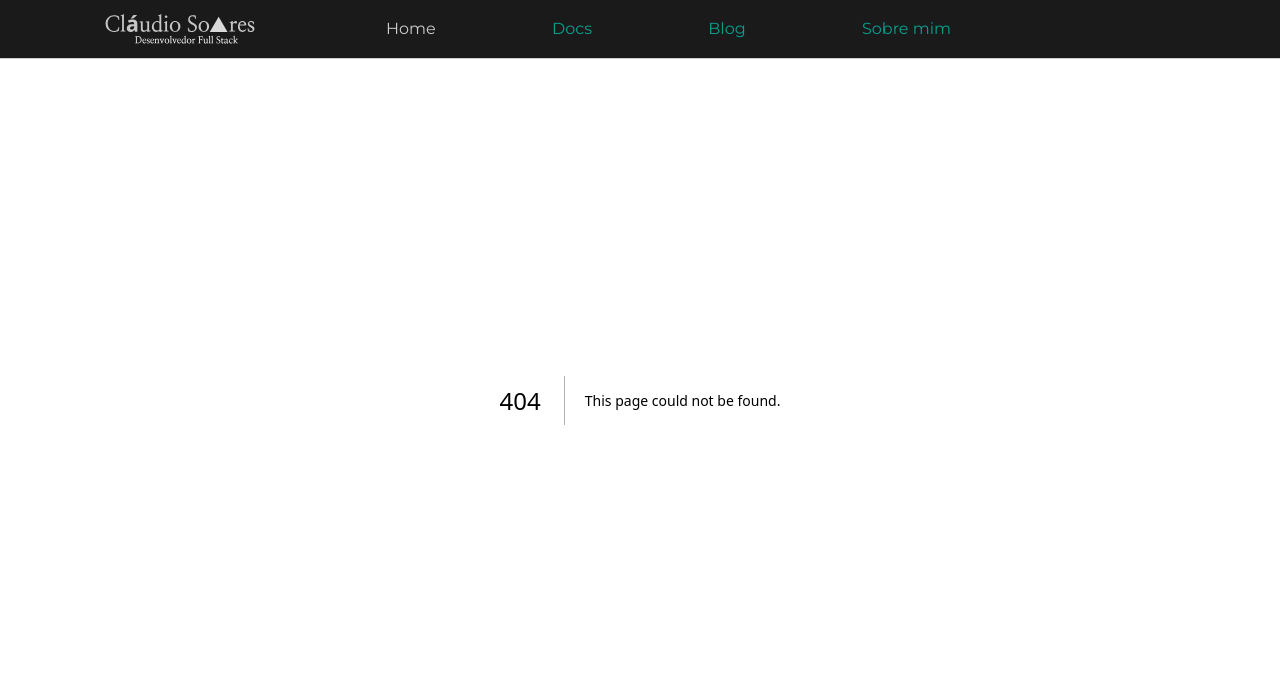
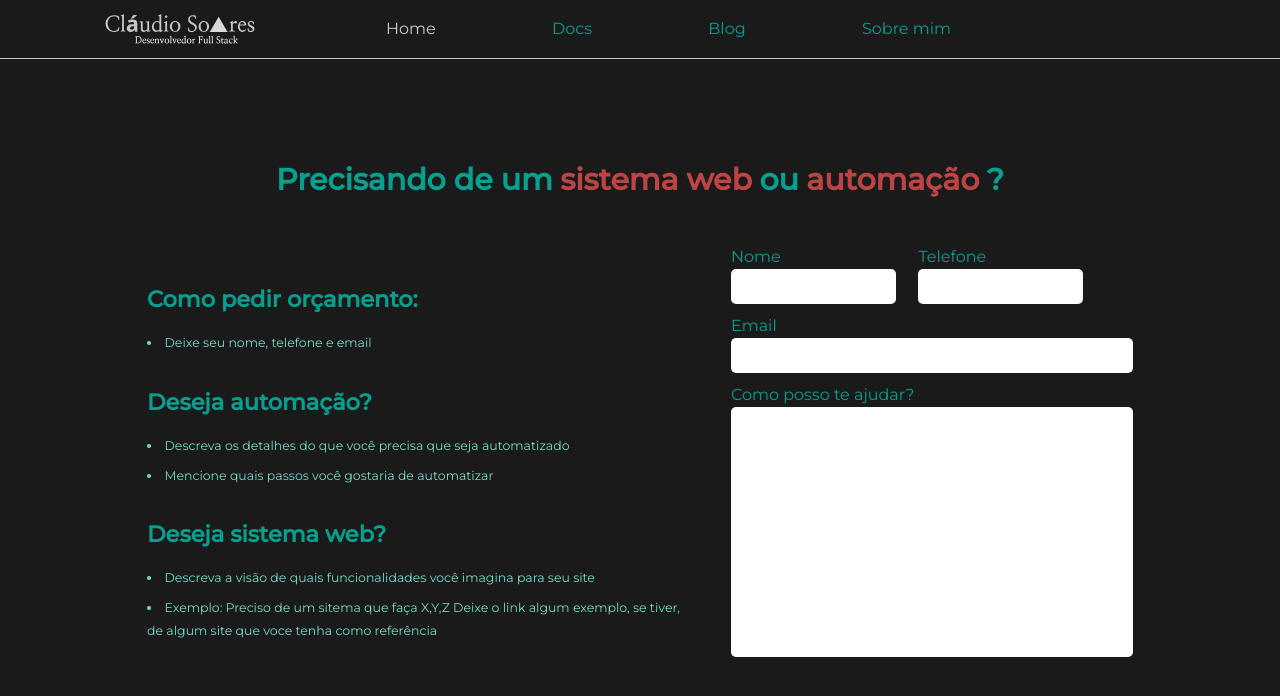
Before and after one commit to claudioares/portfolio_app, a Next.js app: page /talkToMe in a window 1280 px wide. Before the commit this address had no page. Shown: the top 696 px of the page. Built offline with nearby package versions, Linux system fonts and the light colour scheme.

Commit message:
:feature add page of talkeToMe

```diff
--- a/package.json
+++ b/package.json
@@ -16,6 +16,7 @@
     "react-spring": "^9.7.3"
   },
   "devDependencies": {
+    "@tailwindcss/typography": "^0.5.10",
     "@types/gsap": "^3.0.0",
     "@types/node": "^20",
     "@types/react": "^18",
--- /dev/null
+++ b/src/app/aboutme/page.tsx
@@ -0,0 +1,33 @@
+export default function Aboutme () {
+    return (
+        <>
+            <div className="bg-black h-screen pt-[5.9rem]">
+                <h1 className="text-grey text-center">Um pouco sobre minha tragetória</h1>
+
+                <div className="text-grey flex flex-col text-center">
+                    <p>
+                        Olá, eu sou Claudio Soares, um entusiasta da programação com uma jornada de 2 anos explorando e aprimorando minhas habilidades no mundo do desenvolvimento de software.
+                        Minha jornada educacional inclui a conclusão de um curso de desenvolvimento de software pela Cubos Academy, onde mergulhei em conceitos fundamentais e práticas avançadas
+                        que solidificaram minha base técnica. Ao longo dos anos, participei ativamente de diversos projetos desafiadores, contribuindo para a minha bagagem profissional e aprimorando
+                        minhas habilidades práticas. Essas experiências me proporcionaram a oportunidade de aplicar meu conhecimento teórico em ambientes do mundo real, enfrentando desafios e
+                        aprendendo continuamente. Atualmente, estou imerso em minha jornada acadêmica, cursando Inteligência Artificial. Essa fascinante área da computação é minha paixão, e estou
+                        empolgado em explorar suas complexidades enquanto contribuo para o avanço da tecnologia. Minha dedicação aos estudos vai além das salas de aula, pois busco constantemente por
+                        novas tecnologias e tendências em inteligência artificial, mantendo-me atualizado com as últimas inovações. Minha abordagem para o desenvolvimento de software é centrada em
+                        boas práticas de programação e na busca pela eficiência e elegância em minhas soluções. Acredito firmemente na importância de seguir padrões de qualidade e adotar metodologias
+                        ágeis para garantir a entrega de produtos de software de alto nível.
+                    </p>
+                    <p>
+                        Este site serve como meu portfólio, uma vitrine digital onde compartilho meus projetos,
+                        conquistas e conhecimentos. Estou sempre aberto a novas oportunidades e colaborações.
+                        Se você compartilha meu entusiasmo pelo mundo da programação e inteligência artificial,
+                        estou ansioso para conectar e explorar novos horizontes juntos.
+                    </p>
+                    <p>
+                        Obrigado por visitar meu portfólio. Vamos criar algo extraordinário!
+                    </p>
+                </div>
+
+            </div>
+        </>
+    )
+}
--- /dev/null
+++ b/src/app/blog/page.tsx
@@ -0,0 +1,9 @@
+export default function Blog () {
+    return(
+        <>
+            <div className="bg-black h-screen pt-[5.9rem] text-grey">
+                <h1>Este sera meu blog</h1>
+            </div>
+        </>
+    )
+}
--- a/src/app/components/Header/header.tsx
+++ b/src/app/components/Header/header.tsx
@@ -3,7 +3,9 @@ import Image from "next/image"
 import logo from "../../../../public/logo.svg"
 import {useLayoutEffect} from "react"
 import {gsap} from "gsap"
-// import {ScrollTrigger} from "gsap/ScrollTrigger"
+import Link from "next/link"
+
+
 
 export function MyHeader () {
 
@@ -25,15 +27,15 @@ export function MyHeader () {
 
     return(
         <>
-            <header id="header"  className="z-10 fixed w-[100%] h-[5.9rem] bg-black to-transparent flex justify-between items-center ps-[10.5rem] pe-[32.9rem] border-b-[0.1rem] border-y-grey">
+            <div id="header"  className="z-10 fixed w-[100%] h-[5.9rem] bg-black to-transparent flex justify-between items-center ps-[10.5rem] pe-[32.9rem] border-b-[0.1rem] border-y-grey">
                 <Image src={logo} alt="logo" className="w-[15rem] opacity-0" id="header_logo"/>
                 <ul className="flex h-[100%] justify-between w-[56.5rem] items-center text-green_clean">
-                    <li><a href="" className="text-grey" id="home">Home</a></li>
-                    <li><a href="" className=" hover:text-grey opacity-0" id="docs">Docs</a></li>
-                    <li><a href="" className=" hover:text-grey opacity-0"id="blog" >Blog</a></li>
-                    <li><a href="" className=" hover:text-grey opacity-0" id="aboutme">Sobre mim</a></li>
+                    <li><Link href="/" className="text-grey" id="home">Home</Link></li>
+                    <li><Link href="/docs" className=" hover:text-grey opacity-0" id="docs">Docs</Link></li>
+                    <li><Link href="/blog" className=" hover:text-grey opacity-0"id="blog" >Blog</Link></li>
+                    <li><Link href="/aboutme" className=" hover:text-grey opacity-0" id="aboutme">Sobre mim</Link></li>
                 </ul>
-            </header>
+            </div>
         </>
     )
 }
--- /dev/null
+++ b/src/app/docs/page.tsx
@@ -0,0 +1,9 @@
+export default function Docs () {
+    return(
+        <>
+            <div className="bg-black h-screen pt-[5.9rem] text-grey">
+                <h1>A estara meus documentos</h1>
+            </div>
+        </>
+    )
+}
--- a/src/app/page.tsx
+++ b/src/app/page.tsx
@@ -11,11 +11,10 @@ import {useLayoutEffect, useState} from "react"
 import {gsap} from "gsap"
 import {ScrollTrigger} from "gsap/ScrollTrigger"
 import { MyFooter } from "./components/footer/footer";
+import Link from "next/link";
 
 
 export default function Home() {
-
-  const [typing, setTyping] = useState(false)
 
   useLayoutEffect(()=>{
     gsap.to(".buttons_home", {
@@ -55,17 +54,11 @@ export default function Home() {
     }
   }, [])
 
-  useLayoutEffect(()=>{
-    setTimeout(()=>{
-      setTyping(true);
-    }, 1000)
-  }, [])
-
   return (
     <div className="home_one">
       <div className="primaries_infor_texts">
         <h3 className="h3_text_one">Transforme sua visão em realidade, com um toque de inovação!</h3>
-        {typing && <Typing formationDiscripition = "Desenvolvimento Full Stack"/>}
+        <Typing formationDiscripition = "Desenvolvimento Full Stack"/>
         <p className="p_text_one">
           Desenvolvimento Full Stack envolve habilidades abrangentes
           tanto no frontend quanto no backend, permitindo a criação
@@ -74,7 +67,7 @@ export default function Home() {
           garantindo soluções completas e eficientes.
         </p>
         <div className="buttons_home">
-          <button className="one">Fale comigo</button>
+        <Link href="/talkToMe"><button className="one">Fale comigo</button></Link>
           <button className="two">Saiba Mais...</button>
         </div>
       </div>
--- /dev/null
+++ b/src/app/talkToMe/page.tsx
@@ -0,0 +1,53 @@
+
+export default function TalkToMe () {
+    return(
+        <>
+            <div className="bg-black h-screen text-green_clean font-bold flex flex-col items-center pt-[15.7rem]">
+                <h1 className="flex gap-3 text-[3rem]">Precisando de um <p className="text-[#BD4444]">sistema web</p> ou <p className="text-[#BD4444]">automação</p>?</h1>
+                <div className="h-[49.8rem] flex items-center gap-[4.2rem]">
+                    <div className="prose lg:prose-xl prose-h2:{2rem} w-[54.8rem] gap-10 prose-h2:text-green_clean prose-li:text-bermuda">
+                        <div>
+                            <h2 className="font-bold text-[2rem]">Como pedir orçamento:</h2>
+                            <li className="font-normal">Deixe seu nome, telefone e email</li>
+                        </div>
+                        <div>
+                            <h2 className="font-bold text-[2rem]">Deseja automação?</h2>
+                            <li className="font-normal">Descreva os detalhes do que você precisa que seja automatizado</li>
+                            <li className="font-normal">Mencione quais passos você gostaria de automatizar</li>
+                        </div>
+                        <div>
+                            <h2 className="font-bold text-[2rem]">Deseja sistema web?</h2>
+                            <li className="font-normal">Descreva a visão de quais funcionalidades você imagina para seu site</li>
+                            <li className="font-normal">
+                                Exemplo: Preciso de um sitema que faça X,Y,Z Deixe o link algum exemplo, se tiver, de algum site que voce tenha como referência
+                            </li>
+                        </div>
+                    </div>
+                    <form className="w-[40.2rem] flex flex-col text-green_clean font-normal gap-4">
+                        <div className="flex gap-9">
+                            <div className="flex flex-col">
+                                <label htmlFor="name">Nome</label>
+                                <input type="text" id="name" className="rounded-[0.50rem] h-14 p-3 text-xl"/>
+                            </div>
+
+                            <div className="flex flex-col">
+                                <label htmlFor="phone">Telefone</label>
+                                <input type="text" id="phone" className="rounded-[0.50rem] h-14 p-3 text-xl"/>
+                            </div>
+                        </div>
+
+                        <div className="flex flex-col">
+                            <label htmlFor="email">Email</label>
+                            <input type="text" id="email" className="rounded-[0.50rem] h-14 p-3 text-xl"/>
+                        </div>
+
+                        <div className="flex flex-col">
+                            <label htmlFor="email">Como posso te ajudar?</label>
+                            <textarea cols={50} rows={10} id="email" wrap="hard" className="rounded-[0.50rem] h-[25rem] p-3 font-normal resize-none text-xl"/>
+                        </div>
+                    </form>
+                </div>
+            </div>
+        </>
+    )
+}
--- a/tailwind.config.ts
+++ b/tailwind.config.ts
@@ -20,6 +20,8 @@ const config: Config = {
       'bermuda': '#78dcca',
     },
   },
-  plugins: [],
+  plugins: [
+    require('@tailwindcss/typography')
+  ],
 }
 export default config
```
Also changed, not shown: 1 other file (tests, documents, lock files or other folders).
